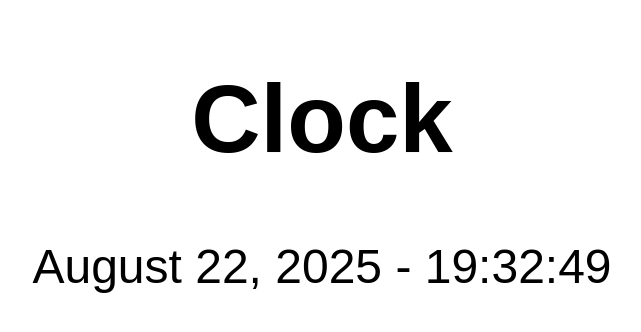
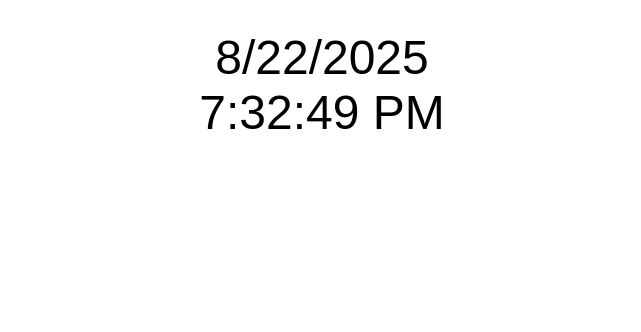
Before and after one commit to zengl-cmd/clock, a plain HTML site: page index.html in a window 1280 px wide. Shown: the whole page, without its empty margins (318-959 px from the left). Drawn offline with Linux system fonts and the light colour scheme.

Commit message:
crashout

```diff
--- a/index.html
+++ b/index.html
@@ -11,9 +11,8 @@
 
     <audio autoplay loop src="sound/tick.mp3" style="display: none;"></audio>
 
-    <h1 class="food">Clock</h1>
-
-    <div id="clock1"></div>
+<div id="date">00:00:00</div>
+<div id="time"></div>
 
     <script src="index.js"></script>
 </body>
--- a/index.js
+++ b/index.js
@@ -1,35 +1,14 @@
-function updateClock() {
-    const now = new Date();
-
-    // Get time components
-    let hours = now.getHours();
-    let minutes = now.getMinutes();
-    let seconds = now.getSeconds();
-
-    // Get date components
-    const year = now.getFullYear();
-    const month = now.getMonth(); // 0-indexed (0 for January)
-    const day = now.getDate();
-
-    // Format time with leading zeros
-    hours = hours < 10 ? '0' + hours : hours;
-    minutes = minutes < 10 ? '0' + minutes : minutes;
-    seconds = seconds < 10 ? '0' + seconds : seconds;
-
-    // Convert month number to name (optional, but enhances readability)
-    const monthNames = ["January", "February", "March", "April", "May", "June",
-                        "July", "August", "September", "October", "November", "December"];
-    const currentMonthName = monthNames[month];
-
-    // Construct the display string
-    const clockDisplay = `${currentMonthName} ${day}, ${year} - ${hours}:${minutes}:${seconds}`;
-
-    // Update the HTML element
-    document.getElementById('clock1').textContent = clockDisplay;
-}
-
-// Call the function once immediately to display the clock on page load
-updateClock();
-
-// Set an interval to update the clock every second (1000 milliseconds)
-setInterval(updateClock, 1000);
+setInterval(() => {
+    let timeCompleate = new Date();
+    let hour = timeCompleate.getHours();
+    let min = timeCompleate.getMinutes();
+    let sec = timeCompleate.getSeconds();
+    let amPm = hour >= 12 ? "PM" : "AM";
+    hour = hour % 12 || 12;
+    let time = `${hour}:${min}:${sec} ${amPm}`;
+    let day = timeCompleate.getDate();
+    let month = timeCompleate.getMonth() + 1;
+    let year = timeCompleate.getFullYear();
+    document.getElementById('date').innerHTML = `${month}/${day}/${year}`;
+    document.getElementById('time').innerHTML = `${time}`;
+}, 1)
--- a/style.css
+++ b/style.css
@@ -6,5 +6,5 @@ body {
 }
 
 #grad {
-    background-image: linear-gradient(to bottom right, blue, gray)
+    background-image: linear-gradient(to 180deg, blue, gray)
 }
```
